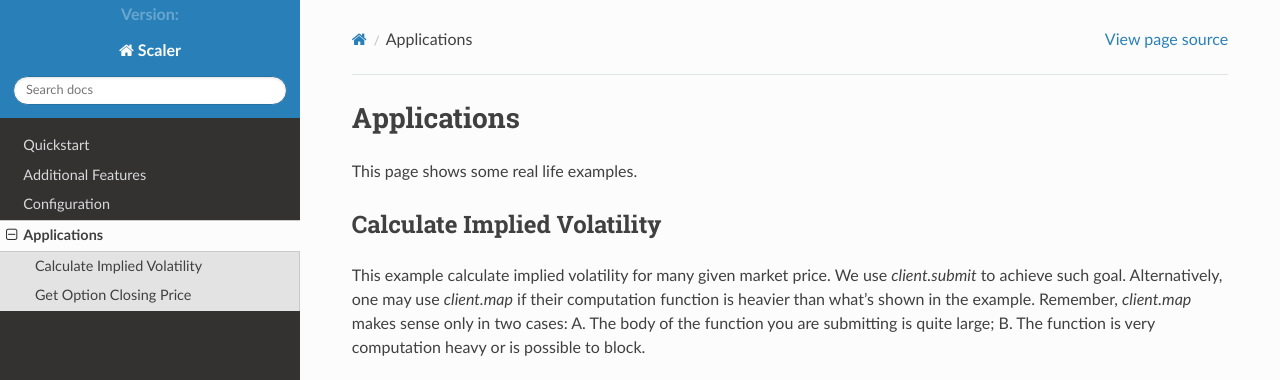
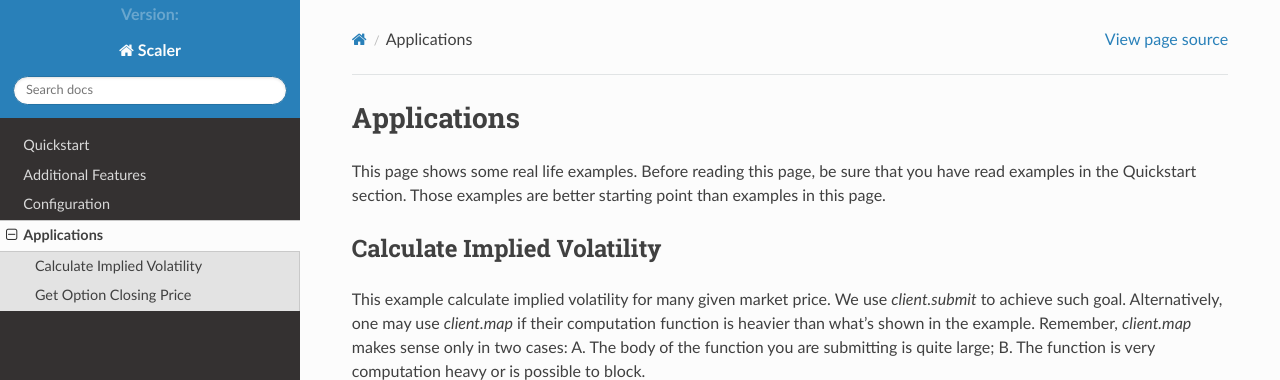
Before and after one commit to Citi/scaler, a Sphinx documentation site: the page built from docs/source/tutorials/applications.rst, in a window 1280 px wide and 949 px high, cut to the strip 0-380 px from the top of the window. Built offline with Sphinx 7.4.7 and the Read the Docs theme 3.1.0, drawn with Linux system fonts in a browser that asks for light colours; the version number could not be read and is left out.

Commit message:
Add a warning to those who dare to read real life examples directly
Signed-off-by: gxu <georgexu420@gmail.com>

```diff
--- a/docs/source/tutorials/applications.rst
+++ b/docs/source/tutorials/applications.rst
@@ -4,7 +4,8 @@
 Applications
 ============
 
-This page shows some real life examples.
+This page shows some real life examples. Before reading this page, be sure that you have read examples in the
+Quickstart section. Those examples are better starting point than examples in this page.
 
 
 Calculate Implied Volatility
```
